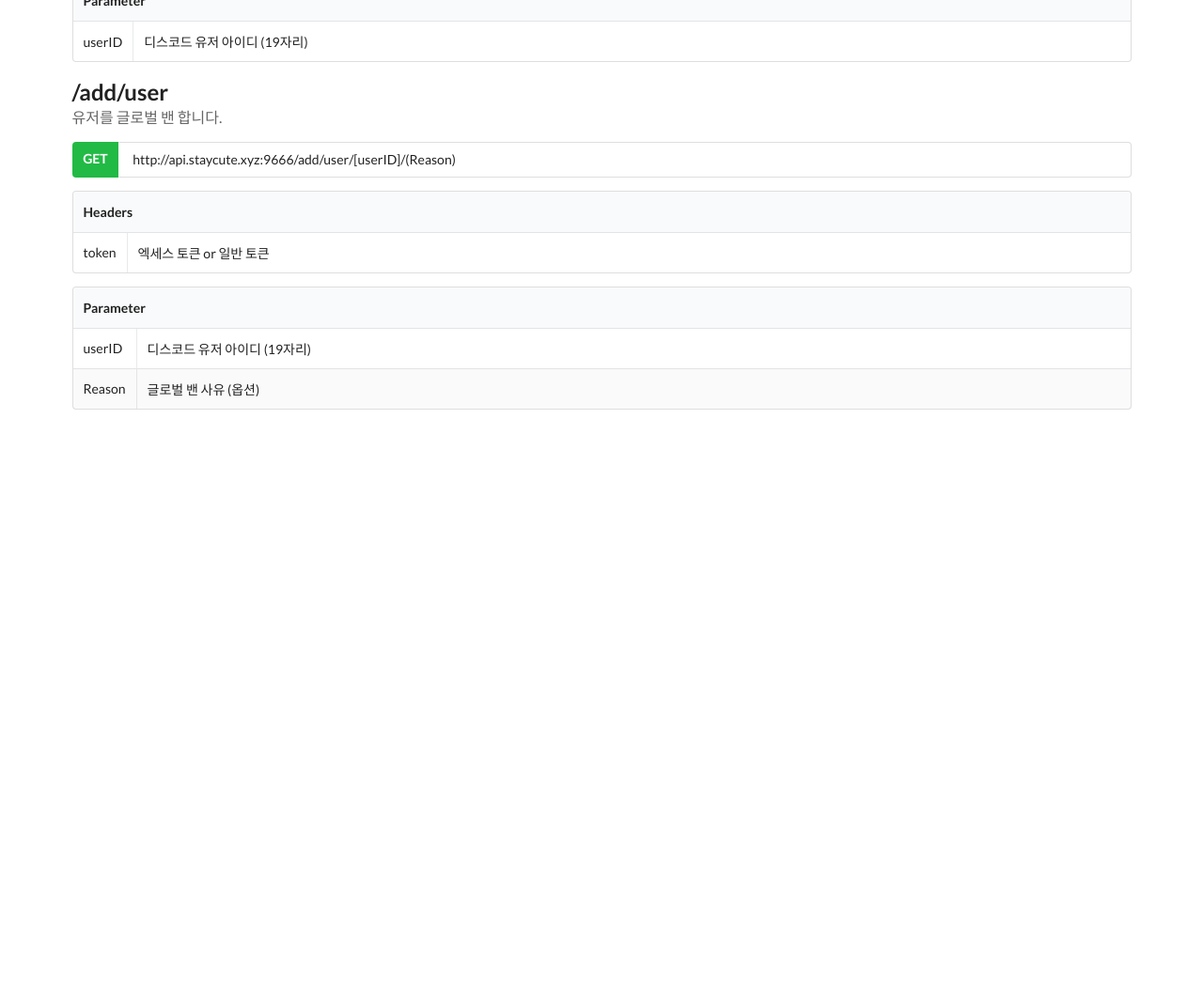
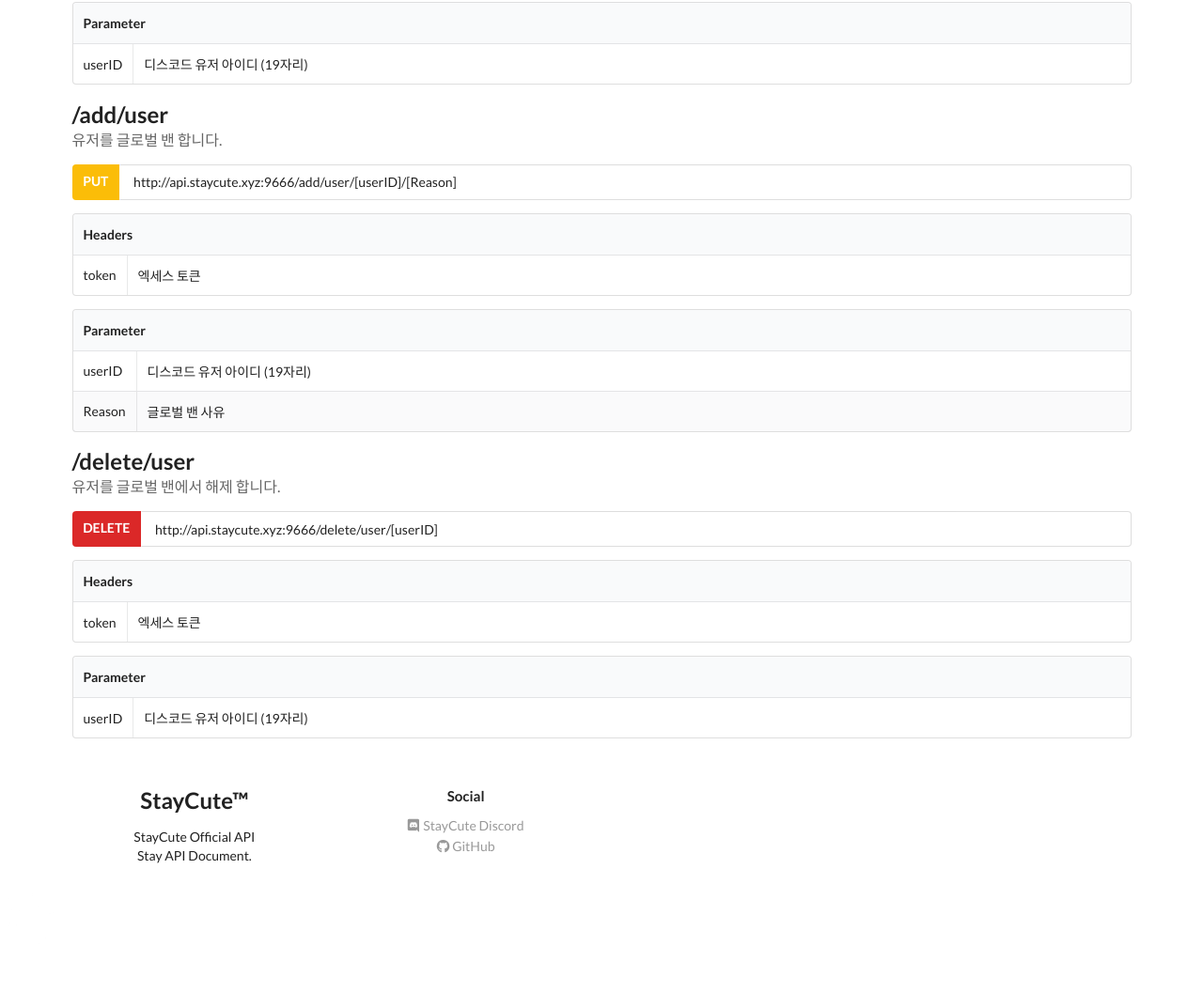
Before and after one commit to wonderlandpark/stay-api-docs, a plain HTML site: page index.html in a window 1280 px wide. Shown: the part 726-1783 px from the top of the page at 94% size. Before the commit the page ends 1162 px from the top, so only its background shows below. Drawn offline with nearby package versions, Linux system fonts and the light colour scheme.

Commit message:
Added new footer and method

```diff
--- a/index.html
+++ b/index.html
@@ -38,6 +38,7 @@
                <li><a href="#globan-link">Base URL</a></li>
                <li><a href="#global-check-user">/check/user</a></li>
                <li><a href="#global-add-user">/add/user</a></li>
+               <li><a href="#global-delete-user">/delete/user</a></li>
             </ul>
             </li>
          </ul>
@@ -117,10 +118,10 @@
                </div>
             </h2>
             <div class="ui fluid labeled input">
-               <div class="ui label green">
-                  GET
+               <div class="ui label yellow">
+                  PUT
                </div>
-               <input id="base" type="text" value="http://api.staycute.xyz:9666/add/user/[userID]/(Reason)" readonly>
+               <input id="base" type="text" value="http://api.staycute.xyz:9666/add/user/[userID]/[Reason]" readonly>
             </div>
             <table class="ui celled striped table">
                <thead>
@@ -135,7 +136,7 @@
                      <td class="collapsing">
                         token
                      </td>
-                     <td>엑세스 토큰 or 일반 토큰</td>
+                     <td>엑세스 토큰</td>
                   </tr>
                </tbody>
             </table>
@@ -158,13 +159,84 @@
                      <td class="collapsing">
                         Reason
                      </td>
-                     <td>글로벌 밴 사유 (옵션)</td>
+                     <td>글로벌 밴 사유</td>
+                  </tr>
+               </tbody>
+            </table>
+         </section>
+         <br>
+         <section id="global-delete-user">
+            <h2 class="ui header">
+               /delete/user
+               <div class="sub header">
+                  <p>유저를 글로벌 밴에서 해제 합니다.</p>
+               </div>
+            </h2>
+            <div class="ui fluid labeled input">
+               <div class="ui label red">
+                  DELETE
+               </div>
+               <input id="base" type="text" value="http://api.staycute.xyz:9666/delete/user/[userID]" readonly>
+            </div>
+            <table class="ui celled striped table">
+               <thead>
+                  <tr>
+                     <th colspan="2">
+                        Headers
+                     </th>
+                  </tr>
+               </thead>
+               <tbody>
+                  <tr>
+                     <td class="collapsing">
+                        token
+                     </td>
+                     <td>엑세스 토큰</td>
+                  </tr>
+               </tbody>
+            </table>
+            <table class="ui celled striped table">
+               <thead>
+                  <tr>
+                     <th colspan="2">
+                        Parameter
+                     </th>
+                  </tr>
+               </thead>
+               <tbody>
+                  <tr>
+                     <td class="collapsing">
+                        userID
+                     </td>
+                     <td>디스코드 유저 아이디 (19자리)</td>
                   </tr>
                </tbody>
             </table>
          </section>
       </div>
+      <br>
+      <br   >
+      <div class="ui vertical footer segment">
+            <div class="ui center aligned container">
+              <div class="ui stackable grid">
+                <div class="four wide column">
+                  <h2 class="ui header">StayCute™</h2>
+                  <p>StayCute Official API <br>Stay API Document.
+                  </p>
+                </div>
+                  <div class="four wide column">
+                     <h4 class="ui header">Social</h4>
+                     <div class="ui link list">
+                     <a class="item" href="https://discord.gg/VD86nux" target="_blank"><i class="discord icon"></i>StayCute Discord</a>
+                     <a class="item" href="https://github.com/wonderlandpark/stay-api-docs" target="_blank"><i class="github icon"></i>GitHub</a>
+                     </div>
+                  </div>
+
+
+            </div>
+          </div>
    </body>
+
    <script>
       function copy(id, c) {
       /* Get the text field */
@@ -184,3 +256,13 @@
       }
    </script>
 </html>
+
+<h2 class="ui header">
+      <img class="ui image" src="assets/images/logo.png">
+      <div class="ui inverted content" style="color:white">
+         StayCute™
+      </div>
+    </h2>
+    <div class="inverted sub header" style="color:white">
+       Staycute Official API
+    </div>
```
Also changed, not shown: assets/images/logo.png (added).
